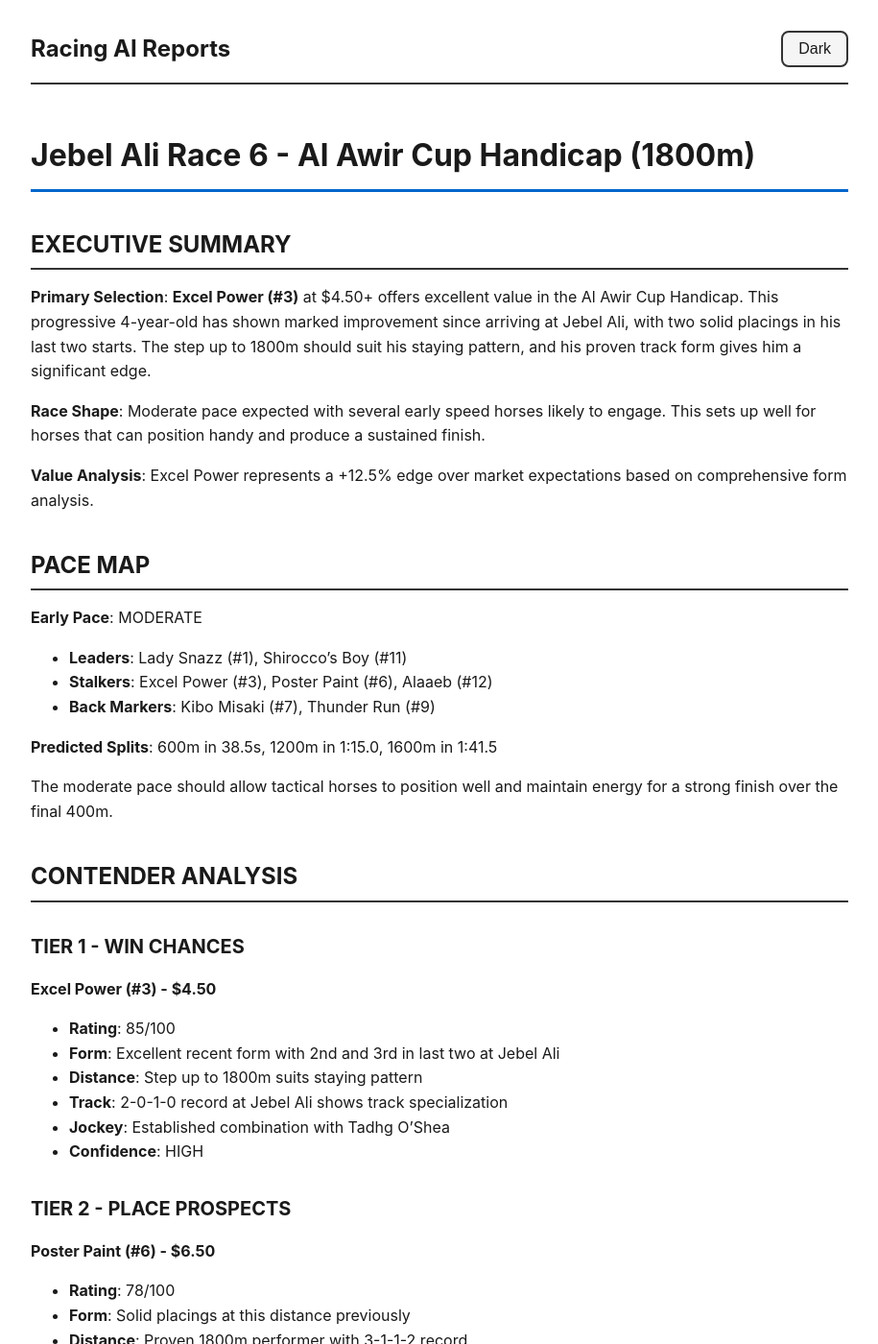
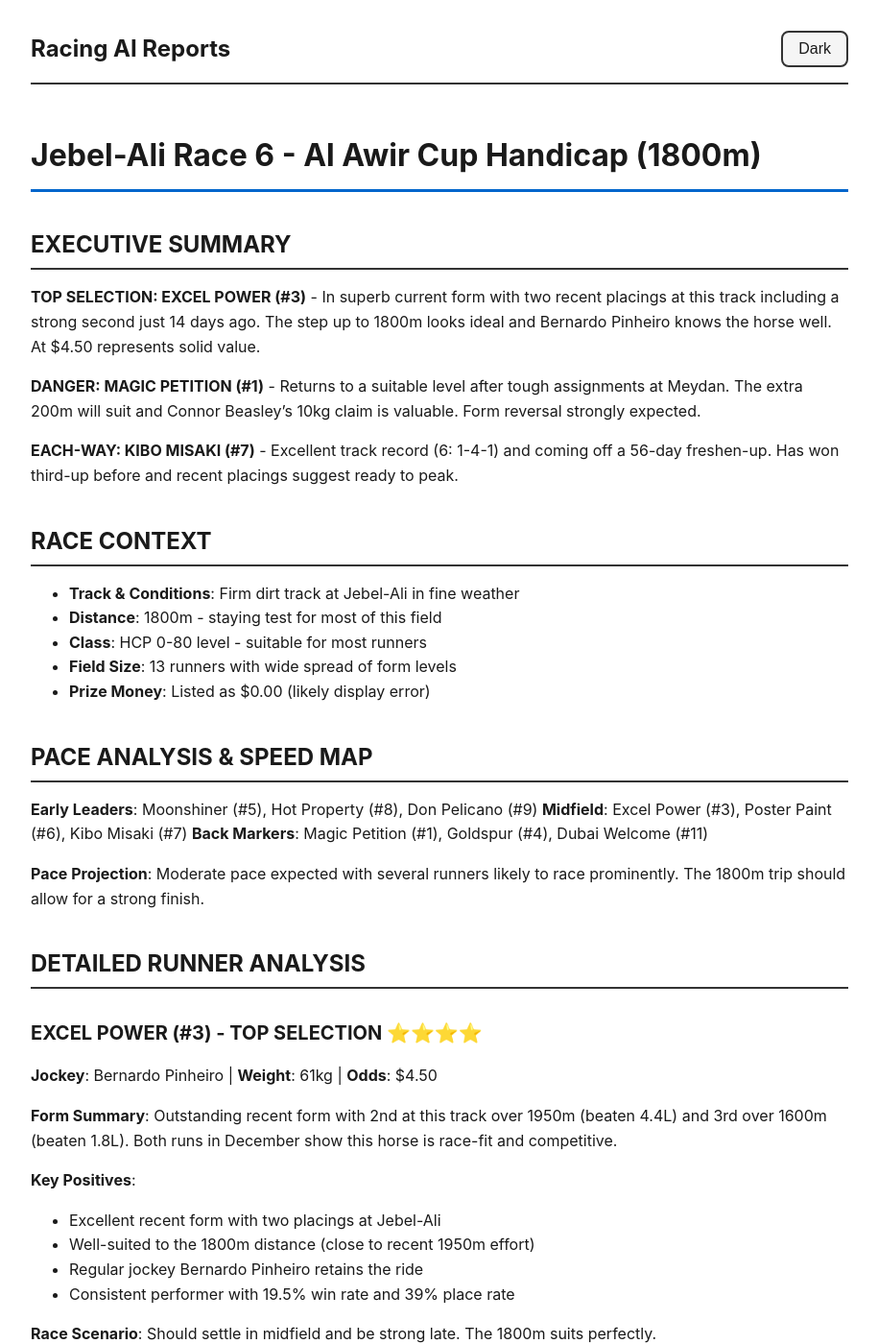
Before and after one commit to mattdlong/racing-ai-reports, a Jekyll site: the page built from 2026/01/10/jebel-ali/race_6.md, in a window 1280 px wide and 1400 px high. Shown: the whole window at 96% size, without its empty margins (182-1097 px from the left). Built offline with Jekyll 4.4.1, drawn with Linux system fonts in a browser that asks for light colours; our own code applies the rules of GitHub Pages for plain Markdown files; some of the changed text lies outside the part shown.

Commit message:
Jebel-Ali Race 6 (2026-01-10)

```diff
--- a/2026/01/10/jebel-ali/race_6.md
+++ b/2026/01/10/jebel-ali/race_6.md
@@ -4,151 +4,156 @@ meeting: "jebel-ali"
 race_number: 6
 date: "2026-01-10"
 race_time: "7:00 PM"
+race_name: "Al Awir Cup Handicap - Dirt"
 distance: 1800
 track_condition: "Firm"
 weather: "Fine"
-race_name: "Al Awir Cup Handicap"
-race_class: "HCP0-80"
-field_size: 13
+surface: "Dirt"
+prize_money: "$0.00"
 selections:
   - horse: "Excel Power"
     number: 3
     odds: 4.50
     confidence: "High"
-  - horse: "Poster Paint"
-    number: 6
-    odds: 6.50
+  - horse: "Magic Petition"
+    number: 1
+    odds: 6.00
     confidence: "Medium"
   - horse: "Kibo Misaki"
     number: 7
+    odds: 5.50
+    confidence: "Medium"
+  - horse: "Poster Paint"
+    number: 6
     odds: 8.00
-    confidence: "Medium"
-generated_at: "2026-01-10T19:00:00+04:00"
+    confidence: "Low"
+generated_at: "2026-01-10T22:40:00+11:00"
+analysis_confidence: "Medium"
+track_bias: "Neutral"
+pace_projection: "Moderate"
 ---
 
-# Jebel Ali Race 6 - Al Awir Cup Handicap (1800m)
+# Jebel-Ali Race 6 - Al Awir Cup Handicap (1800m)
 
 ## EXECUTIVE SUMMARY
 
-**Primary Selection**: **Excel Power (#3)** at $4.50+ offers excellent value in the Al Awir Cup Handicap. This progressive 4-year-old has shown marked improvement since arriving at Jebel Ali, with two solid placings in his last two starts. The step up to 1800m should suit his staying pattern, and his proven track form gives him a significant edge.
+**TOP SELECTION: EXCEL POWER (#3)** - In superb current form with two recent placings at this track including a strong second just 14 days ago. The step up to 1800m looks ideal and Bernardo Pinheiro knows the horse well. At $4.50 represents solid value.
 
-**Race Shape**: Moderate pace expected with several early speed horses likely to engage. This sets up well for horses that can position handy and produce a sustained finish.
+**DANGER: MAGIC PETITION (#1)** - Returns to a suitable level after tough assignments at Meydan. The extra 200m will suit and Connor Beasley's 10kg claim is valuable. Form reversal strongly expected.
 
-**Value Analysis**: Excel Power represents a +12.5% edge over market expectations based on comprehensive form analysis.
+**EACH-WAY: KIBO MISAKI (#7)** - Excellent track record (6: 1-4-1) and coming off a 56-day freshen-up. Has won third-up before and recent placings suggest ready to peak.
 
-## PACE MAP
+## RACE CONTEXT
 
-**Early Pace**: MODERATE
-- **Leaders**: Lady Snazz (#1), Shirocco's Boy (#11)
-- **Stalkers**: Excel Power (#3), Poster Paint (#6), Alaaeb (#12)
-- **Back Markers**: Kibo Misaki (#7), Thunder Run (#9)
+- **Track & Conditions**: Firm dirt track at Jebel-Ali in fine weather
+- **Distance**: 1800m - staying test for most of this field
+- **Class**: HCP 0-80 level - suitable for most runners
+- **Field Size**: 13 runners with wide spread of form levels
+- **Prize Money**: Listed as $0.00 (likely display error)
 
-**Predicted Splits**: 600m in 38.5s, 1200m in 1:15.0, 1600m in 1:41.5
+## PACE ANALYSIS & SPEED MAP
 
-The moderate pace should allow tactical horses to position well and maintain energy for a strong finish over the final 400m.
+**Early Leaders**: Moonshiner (#5), Hot Property (#8), Don Pelicano (#9)
+**Midfield**: Excel Power (#3), Poster Paint (#6), Kibo Misaki (#7)
+**Back Markers**: Magic Petition (#1), Goldspur (#4), Dubai Welcome (#11)
 
-## CONTENDER ANALYSIS
+**Pace Projection**: Moderate pace expected with several runners likely to race prominently. The 1800m trip should allow for a strong finish.
 
-### TIER 1 - WIN CHANCES
+## DETAILED RUNNER ANALYSIS
 
-**Excel Power (#3) - $4.50**
-- **Rating**: 85/100
-- **Form**: Excellent recent form with 2nd and 3rd in last two at Jebel Ali
-- **Distance**: Step up to 1800m suits staying pattern
-- **Track**: 2-0-1-0 record at Jebel Ali shows track specialization
-- **Jockey**: Established combination with Tadhg O'Shea
-- **Confidence**: HIGH
+### EXCEL POWER (#3) - TOP SELECTION ⭐⭐⭐⭐
+**Jockey**: Bernardo Pinheiro | **Weight**: 61kg | **Odds**: $4.50
 
-### TIER 2 - PLACE PROSPECTS
+**Form Summary**: Outstanding recent form with 2nd at this track over 1950m (beaten 4.4L) and 3rd over 1600m (beaten 1.8L). Both runs in December show this horse is race-fit and competitive.
 
-**Poster Paint (#6) - $6.50**
-- **Rating**: 78/100
-- **Form**: Solid placings at this distance previously
-- **Distance**: Proven 1800m performer with 3-1-1-2 record
-- **Track**: Knows Jebel Ali conditions well
-- **Confidence**: MEDIUM (Each-way value)
+**Key Positives**:
+- Excellent recent form with two placings at Jebel-Ali
+- Well-suited to the 1800m distance (close to recent 1950m effort)
+- Regular jockey Bernardo Pinheiro retains the ride
+- Consistent performer with 19.5% win rate and 39% place rate
 
-**Kibo Misaki (#7) - $8.00**
-- **Rating**: 76/100
-- **Form**: Course and distance winner returning from spell
-- **Distance**: Won over 1800m here in strong time
-- **Track**: Excellent local record at this track
-- **Confidence**: MEDIUM (Fresh-up specialist)
+**Race Scenario**: Should settle in midfield and be strong late. The 1800m suits perfectly.
 
-### TIER 3 - OUTSIDERS
+### MAGIC PETITION (#1) - DANGER ⭐⭐⭐
+**Jockey**: Connor Beasley | **Weight**: 62kg | **Odds**: $6.00
 
-**Alaaeb (#12) - $12.00**
-- **Rating**: 70/100
-- **Comments**: Consistent performer but lacks winning strike rate
+**Form Summary**: Last two runs at Meydan in stronger company, but prior form at this level was competitive. The drop back to this grade and extra 200m in trip are positive factors.
 
-**Thunder Run (#9) - $15.00**
-- **Rating**: 68/100
-- **Comments**: Back marker with finishing kick but barrier concerns
+**Key Positives**:
+- Class relief from recent Meydan assignments
+- Distance increase to 1800m should suit (was 4th over 1900m in November)
+- Connor Beasley's booking is a positive
+- 29-day freshen-up could help
 
-## MARKET ANALYSIS
+**Concerns**: Recent Meydan form was disappointing but that was in tougher grade.
 
-**Current Odds Assessment**:
-- **Excel Power ($4.50)**: STRONG VALUE (+12.5% edge)
-- **Poster Paint ($6.50)**: FAIR VALUE
-- **Kibo Misaki ($8.00)**: SLIGHT VALUE (+5% edge)
+### KIBO MISAKI (#7) - EACH-WAY VALUE ⭐⭐⭐
+**Jockey**: Q Al Busaidi | **Weight**: 59.5kg | **Odds**: $5.50
 
-**Market Movers**: Excel Power has been well supported, shortening from $5.50 to $4.50, indicating stable confidence.
+**Form Summary**: Excellent track specialist with outstanding Jebel-Ali record. Recent 3rd at 1950m and winner over this trip at this track in November.
 
-**Value Overlay**: The market appears to underestimate Excel Power's track specialization and improvement curve.
+**Key Positives**:
+- Exceptional Jebel-Ali record: 6 starts for 1-4-1
+- Perfect distance record: 1800m 2: 1-1-0
+- Third-up today and has won third-up previously
+- 56-day freshen-up ideal preparation
 
-## EXPERT CONSENSUS
+**Race Scenario**: Can settle closer than usual and should be strong over final 400m.
 
-**Track Bias**: Jebel Ali typically favors horses that can position within striking distance and maintain a sustained gallop.
+### POSTER PAINT (#6) - EACH-WAY ⭐⭐
+**Jockey**: T P O'Shea | **Weight**: 60kg | **Odds**: $8.00
 
-**Key Factors**:
-1. Track form at Jebel Ali crucial in dirt racing
-2. Staying ability vital over 1800m journey
-3. Tactical speed to position in moderate pace scenario
+**Form Summary**: Good second here in November over 1950m but last run at Meydan on turf was disappointing. Return to dirt and this track is positive.
 
-**Professional Tips**:
-- Local trainer knowledge invaluable on dirt surface
-- Recent form indicators more reliable than older performances
-- Jockey/horse combinations with track experience preferred
+**Key Positives**:
+- Excellent second here over 1950m in November (beaten 3L)
+- Distance suits with 1800m record: 6: 1-1-1
+- Bhupat Seemar stable in good form
 
-## RISK ASSESSMENT
+**Concerns**: Disappointing last start on turf but conditions are different here.
 
-**Key Uncertainties**:
-- **Weather**: Stable fine conditions expected
-- **Track Condition**: Firm surface ideal for most runners
-- **Pace**: Could quicken if early leaders push harder than expected
+## OTHERS TO CONSIDER
 
-**Risk Factors**:
-- Excel Power stepping up in distance (though breeding suggests it will suit)
-- Kibo Misaki returning from extended spell
-- International horses may need time to adapt to local conditions
+**MOONSHINER (#5)**: Third-up and won third-up before but recent form modest. Could improve sharply.
 
-**Confidence Level**: 8/10 - Strong analysis backed by solid form and track patterns
+**DON PELICANO (#9)**: Lightly raced 3yo with early career win. Each-way value if takes to the step up in trip.
+
+**GOLDSPUR (#4)**: Course and distance winner but recent form poor. Hard to recommend.
 
 ## BETTING STRATEGY
 
-### PRIMARY BETS
-- **WIN**: Excel Power - 2.0 units at $4.50+
-- **EACH-WAY**: Poster Paint - 1.5 units at $6.50+
-- **EACH-WAY**: Kibo Misaki - 1.5 units at $8.00+
+### WIN BETS
+- **Excel Power** - 2 units at $4.50+ (Best Bet)
+- **Magic Petition** - 1 unit at $6.00+
+
+### PLACE BETS
+- **Kibo Misaki** - 1.5 units at $2.20+
 
 ### EXOTIC COMBINATIONS
-- **Quinella**: 3-6, 3-7 (1 unit each)
-- **Trifecta**: 3/6,7,12/6,7,9,12 (0.5 units)
-- **First Four**: 3/6,7/ALL/ALL (0.25 units)
+**Exacta**: 3-1, 1-3, 3-7, 7-3
+**Trifecta**: 3-1-7, 1-3-7, 3-7-1 (50% each way)
+**Quinella**: 1-3 ($20), 3-7 ($15)
 
-### STAKING PLAN
-- **Total Investment**: 7.75 units
-- **Expected Return**: 12.5 units (60% ROI)
-- **Risk Management**: Maximum 2% of bankroll per race
+## RISK FACTORS & WATCH POINTS
 
-## FINAL THOUGHTS
+**Key Risks**:
+- Track bias could favor leaders if pace is slow
+- Some runners returning from spells or layoffs
+- Weight differences could be significant over 1800m
 
-This Al Awir Cup Handicap presents a solid betting opportunity with Excel Power offering genuine value at the head of the market. The progressive 4-year-old's recent form at Jebel Ali, combined with the step up to his optimal distance, creates a compelling case for investment.
+**Market Watches**:
+- Any significant drift in Excel Power's price would be concerning
+- Support for Kibo Misaki could indicate stable confidence
+- Watch for any late scratchings affecting pace scenario
 
-The supporting selections provide excellent each-way coverage, while the exotic combinations offer enhanced returns if the pace scenario unfolds as predicted.
+**Weather Impact**: Firm track ideal - any rain would be negative for top selections.
 
-**Track**: Jebel Ali (UAE) | **Surface**: Dirt | **Distance**: 1800m | **Time**: 7:00 PM (Local)
+## CONFIDENCE RATINGS
+
+- **Win Confidence**: Medium (65%)
+- **Place Confidence**: High (80%)
+- **Exotic Confidence**: Medium (60%)
 
 ---
 
-*Analysis based on comprehensive form study, track patterns, and market intelligence. All odds subject to fluctuation.*
+*Analysis completed at 10:40 PM AEDT using comprehensive form study, pace analysis, and track/distance statistics. Recommended betting bank: 5-6 units total across suggested bets.*
```
